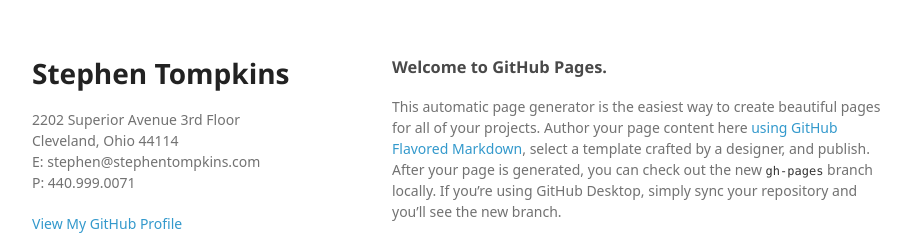
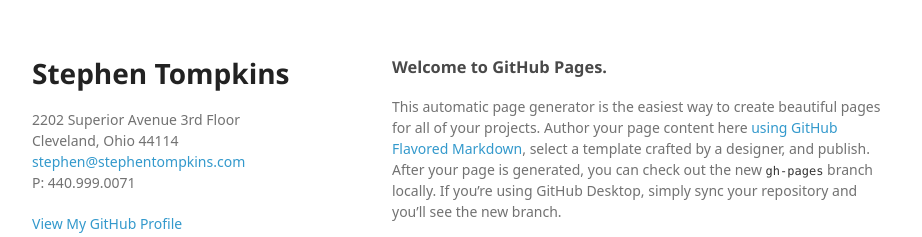
Before and after one commit to misterstephent/stephentompkins.github.io, a plain HTML site: page index.html in a window 1280 px wide. Shown: the top 237 px of the page, without its empty margins (178-1100 px from the left). Drawn offline with Linux system fonts and the light colour scheme; a web font is replaced by a local one.

Commit message:
Update index.html

```diff
--- a/index.html
+++ b/index.html
@@ -18,7 +18,7 @@
         <h1>Stephen Tompkins</h1>
         <p>2202 Superior Avenue 3rd Floor<br>
         Cleveland, Ohio 44114<br>
-        E: stephen@stephentompkins.com<br>
+        <a href="mailto:stephen@stephentompkins.com">stephen@stephentompkins.com</a><br>
         P: 440.999.0071</p>
         <p></p>
 
```
